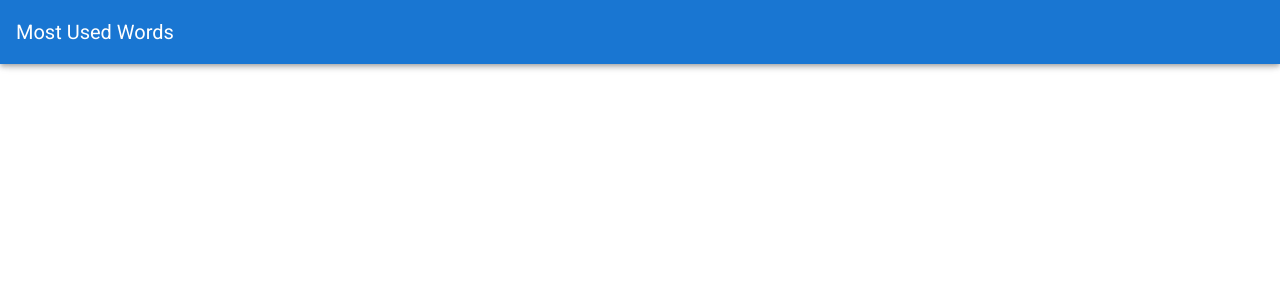
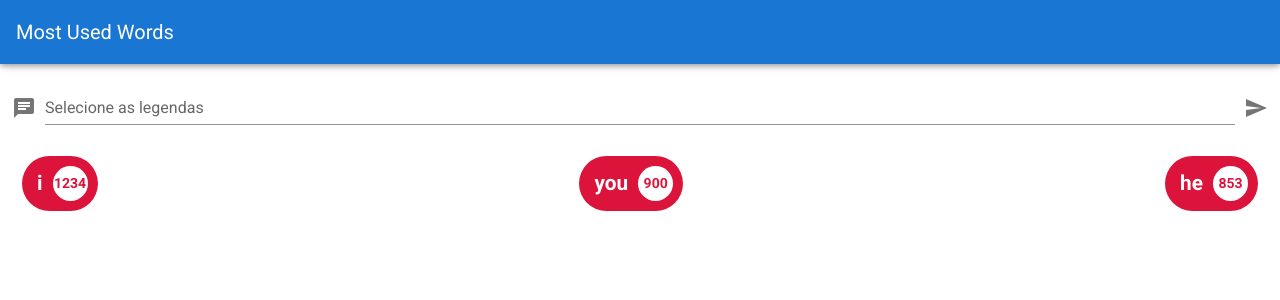
Before and after one commit to russo97/Most-Used-Words, a Vue app: page / in a window 1280 px wide. Shown: the top 300 px of the page. Built offline with nearby package versions, Linux system fonts and the light colour scheme.

Commit message:
feat: adicionado campo responsável por obter os arquivos que serão usados na aplicação

```diff
--- a/src/App.vue
+++ b/src/App.vue
@@ -6,16 +6,20 @@
       </v-toolbar-title>
     </v-app-bar>
 
-    <v-content></v-content>
+    <v-content>
+      <Home />
+    </v-content>
   </v-app>
 </template>
 
 <script>
+import Home from './components/Home';
 
 export default {
   name: 'App',
 
   components: {
+    Home
   },
 
   data: () => ({
--- /dev/null
+++ b/src/components/Home.vue
@@ -0,0 +1,56 @@
+<template>
+    <v-container fluid>
+        <v-form>
+            <v-file-input
+                chips
+                multiple
+                v-model="files"
+                append-outer-icon="mdi-send"
+                label="Selecione as legendas"
+                prepend-icon="mdi-message-text"
+                @click:append-outer="processSubtitles" />
+        </v-form>
+        <div class="pills">
+            <Pill
+                :key="word.name"
+                :name="word.name"
+                :amount="word.amount"
+                v-for="word in groupedWords" />
+        </div>
+    </v-container>
+</template>
+
+<script>
+import Pill from './Pill';
+
+export default {
+    data () {
+        return {
+            files: [],
+            groupedWords: [
+                { name: 'i', amount: 1234 },
+                { name: 'you', amount: 900 },
+                { name: 'he', amount: 853 }
+            ]
+        }
+    },
+
+    methods: {
+        processSubtitles () {
+            console.log(this.files);
+        }
+    },
+
+    components: {
+        Pill
+    }
+}
+</script>
+
+<style>
+    .pills {
+        display: flex;
+        flex-wrap: wrap;
+        justify-content: space-between;
+    }
+</style>
--- /dev/null
+++ b/src/components/Pill.vue
@@ -0,0 +1,44 @@
+<template>
+  <div class="pill">
+      <span class="name">{{ name }}</span>
+      <span class="amount">{{ amount }}</span>
+  </div>
+</template>
+
+<script>
+export default {
+    props: ['name', 'amount']
+}
+</script>
+
+<style scoped>
+    .pill {
+        display: flex;
+        align-items: center;
+        height: 55px;
+        margin: 10px;
+        color: #fff;
+        font-size: 1.3rem;
+        font-weight: bold;
+        border-radius: 30px;
+        background-color: #dc143c;
+    }
+
+    .pill .name {
+        margin-left: 15px;
+    }
+
+    .pill .amount {
+        display: flex;
+        align-items: center;
+        justify-content: center;
+        margin: 10px;
+        padding: 5px;
+        width: 35px;
+        height: 35px;
+        color: #dc143c;
+        background-color: #fff;
+        border-radius: 18px;
+        font-size: 14px;
+    }
+</style>
```
